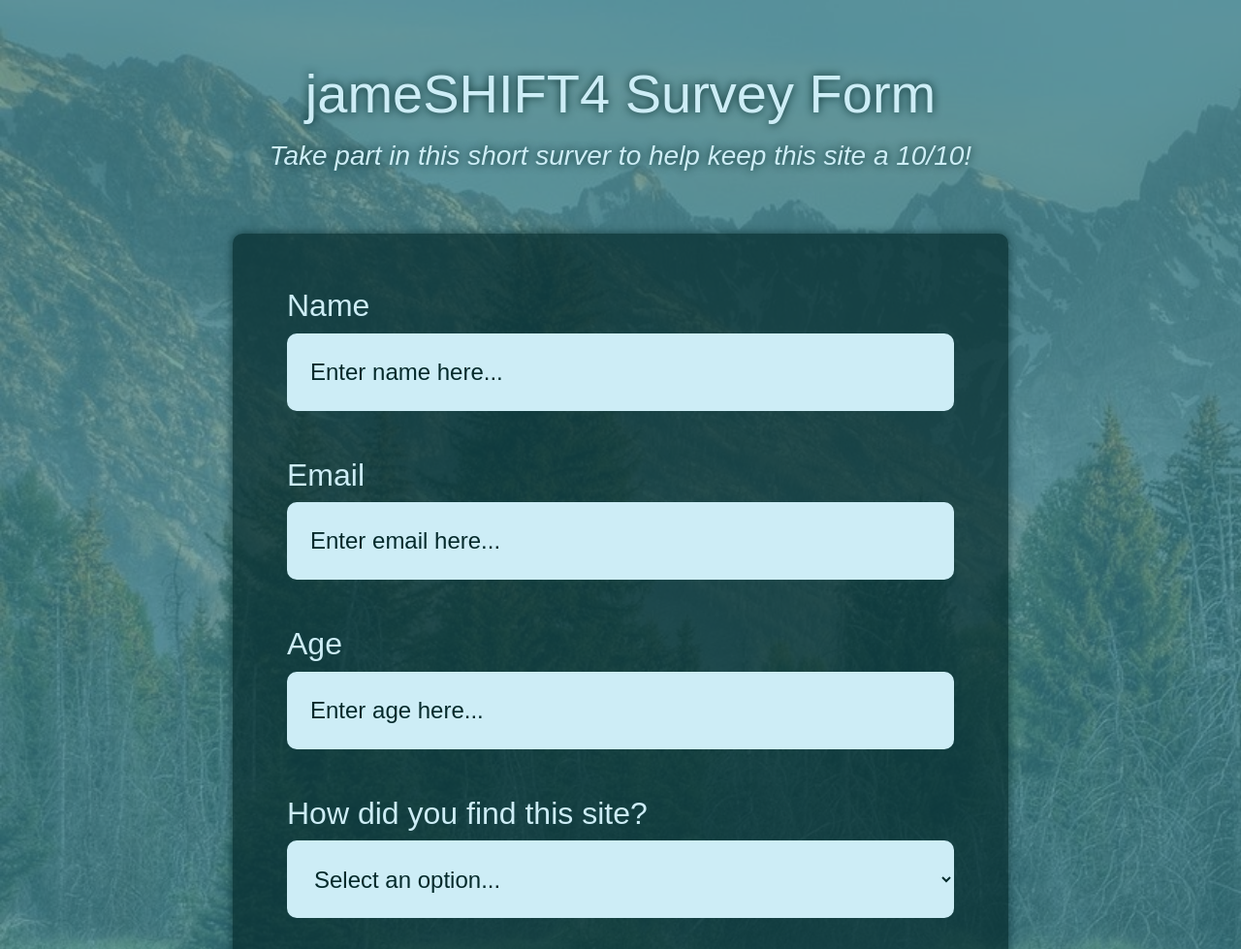
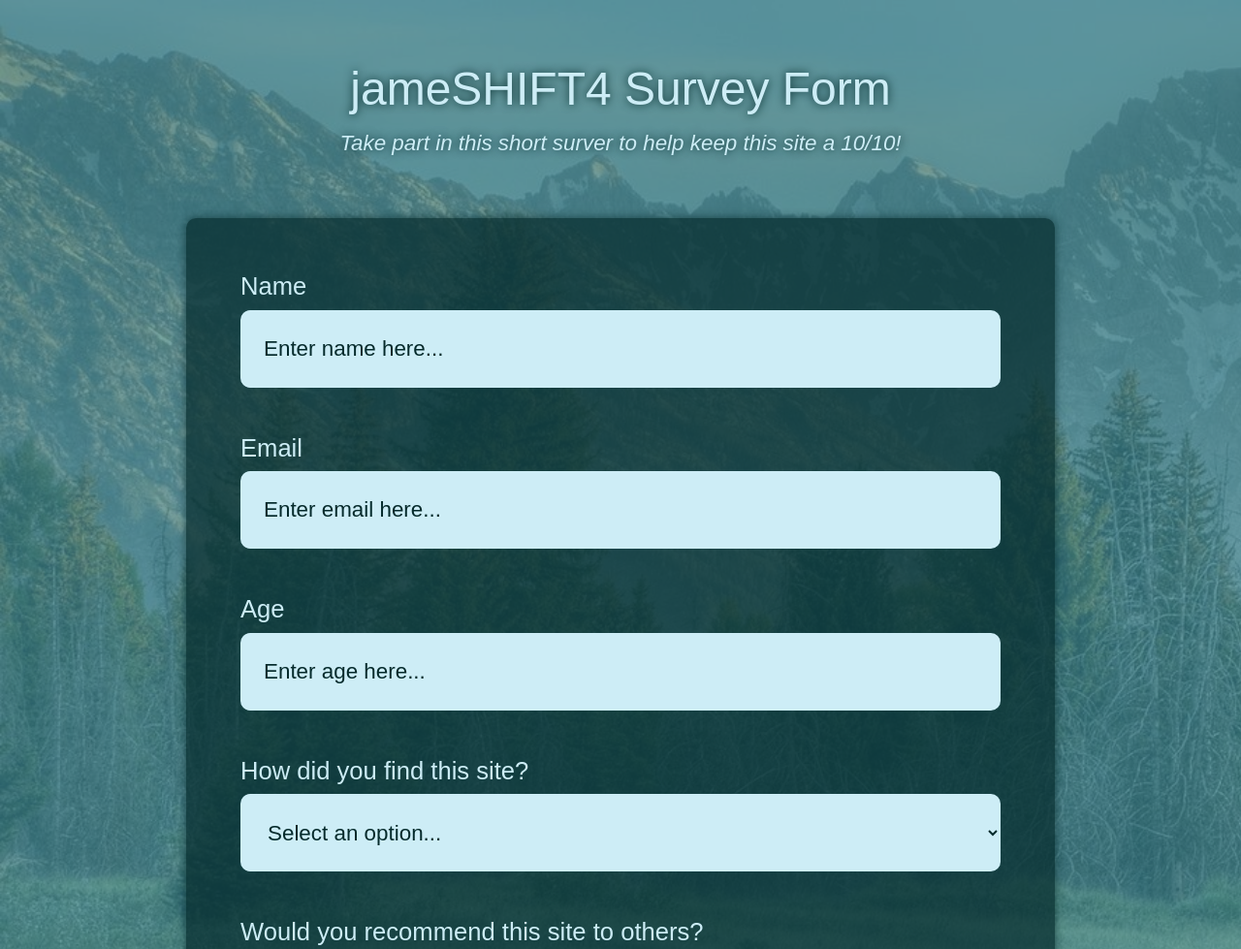
Before and after one commit to jameSHIFT4/1.1---Survey-Form, a plain HTML site: page index.html in a window 1280 px wide. Shown: the top 979 px of the page at 97% size. Drawn offline with Linux system fonts and the light colour scheme.

Commit message:
changed min-width and font sizes

```diff
--- a/css/style.css
+++ b/css/style.css
@@ -13,7 +13,7 @@ html {
 body {
   background-color: hsla(189, 43%, 42%, 0.7);
   font-family: Arial, Helvetica, sans-serif;
-  font-size: 2rem;
+  font-size: 1.6rem;
   height: 100%;
   margin: 0 auto;
   width: 100%;
@@ -24,12 +24,12 @@ header {
 }
 
 #title {
-  font-size: 3.5rem;
+  font-size: 3rem;
   font-weight: normal;
 }
 
 #description {
-  font-size: 1.75rem;
+  font-size: 1.4rem;
   font-style: italic;
   font-weight: 100;
 }
@@ -49,9 +49,9 @@ main {
   color: #cdedf6;
   height: 100%;
   margin: 0 auto;
-  min-width: 800px;
+  min-width: 650px;
   padding: 3.5rem;
-  width: 60%;
+  width: 70%;
 }
 
 label,
@@ -71,7 +71,7 @@ textarea {
   border: none;
   color: #042a2b;
   font-family: Arial, Helvetica, sans-serif;
-  font-size: 1.5rem;
+  font-size: 1.4rem;
   height: 5rem;
   padding-left: 1.5rem;
   width: 100%;
@@ -105,7 +105,7 @@ fieldset {
   border: 2px solid #cdedf6;
   color: #cdedf6;
   display: block;
-  font-size: 1.5rem;
+  font-size: 1.4rem;
   font-weight: bold;
   height: 5rem;
   margin: 2rem auto 0;
```
